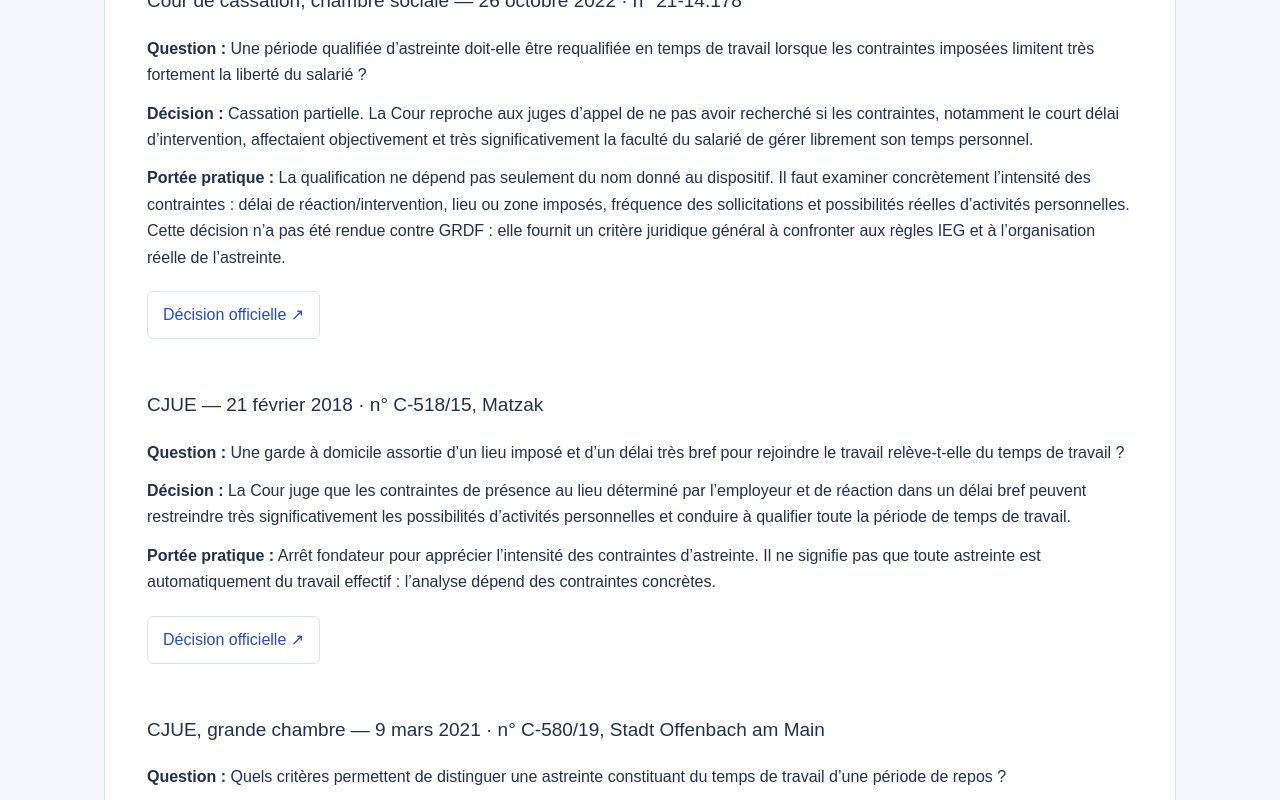
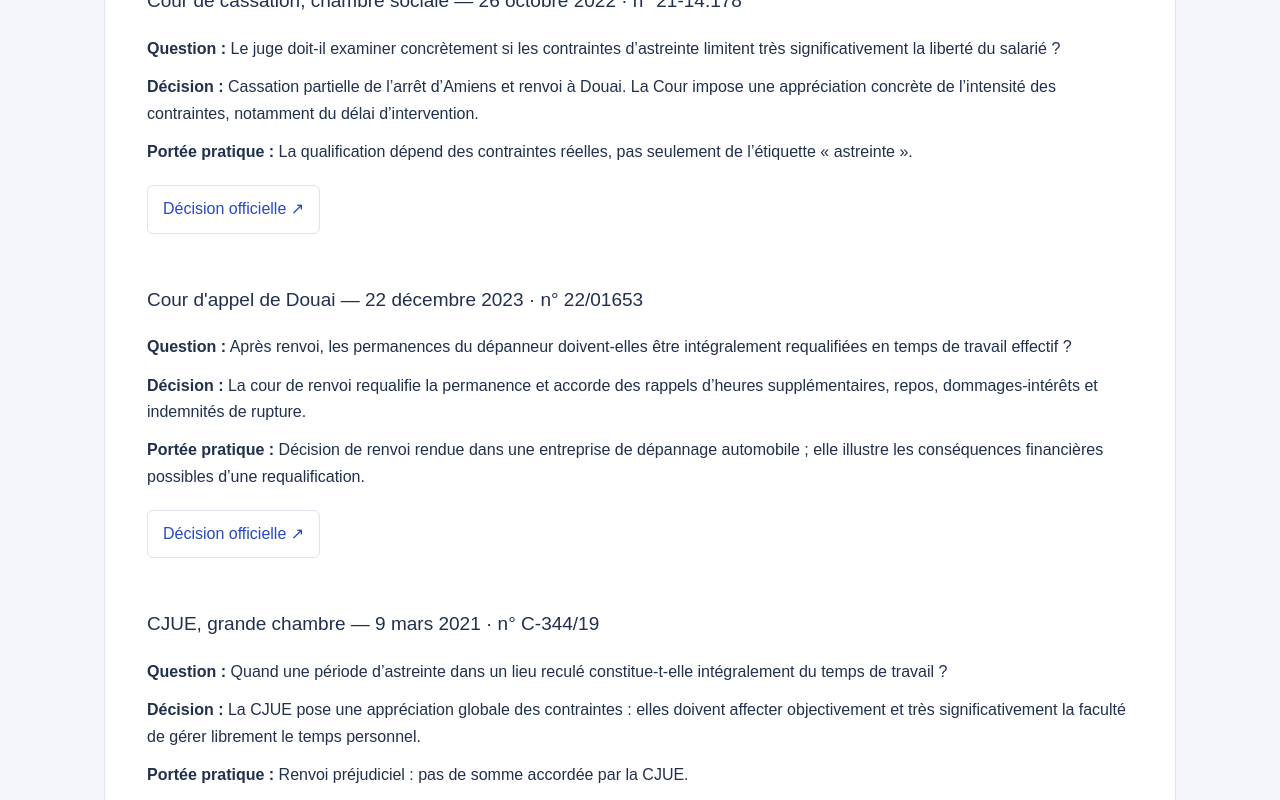
Before and after one commit to hajjitoufik4-eng/reflexe-textes-ieg-v21, a Next.js app: page /dossiers/astreinte in a window 1280 px wide. Shown: the part 3100-3900 px from the top of the page. Built offline with nearby package versions, Linux system fonts and the light colour scheme.

Commit message:
Restaurer la jurisprudence et les résultats des décisions

```diff
--- a/src/data/jurisprudence.js
+++ b/src/data/jurisprudence.js
@@ -1,40 +1,105 @@
 export const jurisprudence = [
   {
-    id: 'cass-2022-21-14178',
-    topics: ['astreinte','PERS530','PERS557','PERS849','PERS939','temps de travail','repos'],
+    id: 'JUR-CASS-21-14178',
+    topics: ['astreinte','temps de travail','repos','PERS530','PERS557','PERS849','PERS939'],
     court: 'Cour de cassation, chambre sociale',
     date: '26 octobre 2022',
     number: '21-14.178',
-    issue: "Une période qualifiée d’astreinte doit-elle être requalifiée en temps de travail lorsque les contraintes imposées limitent très fortement la liberté du salarié ?",
-    result: "Cassation partielle. La Cour reproche aux juges d’appel de ne pas avoir recherché si les contraintes, notamment le court délai d’intervention, affectaient objectivement et très significativement la faculté du salarié de gérer librement son temps personnel.",
-    scope: "La qualification ne dépend pas seulement du nom donné au dispositif. Il faut examiner concrètement l’intensité des contraintes : délai de réaction/intervention, lieu ou zone imposés, fréquence des sollicitations et possibilités réelles d’activités personnelles. Cette décision n’a pas été rendue contre GRDF : elle fournit un critère juridique général à confronter aux règles IEG et à l’organisation réelle de l’astreinte.",
-    url: 'https://www.legifrance.gouv.fr/juri/id/JURITEXT000046510365'
+    title: 'Astreinte : contraintes et requalification en temps de travail effectif',
+    issue: 'Le juge doit-il examiner concrètement si les contraintes d’astreinte limitent très significativement la liberté du salarié ?',
+    result: 'Cassation partielle de l’arrêt d’Amiens et renvoi à Douai. La Cour impose une appréciation concrète de l’intensité des contraintes, notamment du délai d’intervention.',
+    scope: 'La qualification dépend des contraintes réelles, pas seulement de l’étiquette « astreinte ».',
+    url: 'https://www.legifrance.gouv.fr/juri/id/JURITEXT000046510365',
+    judgment: { result: 'Cassation partielle avec renvoi à Douai. Cet arrêt ne fixe pas lui-même le rappel d’heures supplémentaires.', follow: [{label:'22 décembre 2023 · Douai · 22/01653',id:'JUR-DOUAI-22-01653',text:'Arrêt de renvoi retrouvé : requalification de toute la permanence et condamnations chiffrées.'}], amounts: [] },
+    limit: 'Résultat de cette affaire : il ne garantit pas le même résultat dans une autre situation. État des recherches au 16 septembre 2026.'
+  },
+  {
+    id: 'JUR-DOUAI-22-01653',
+    topics: ['astreinte','temps de travail','repos','PERS530','PERS557','PERS849','PERS939'],
+    court: "Cour d'appel de Douai",
+    date: '22 décembre 2023',
+    number: '22/01653',
+    title: 'Après la cassation : permanence requalifiée et rappels accordés',
+    issue: 'Après renvoi, les permanences du dépanneur doivent-elles être intégralement requalifiées en temps de travail effectif ?',
+    result: 'La cour de renvoi requalifie la permanence et accorde des rappels d’heures supplémentaires, repos, dommages-intérêts et indemnités de rupture.',
+    scope: 'Décision de renvoi rendue dans une entreprise de dépannage automobile ; elle illustre les conséquences financières possibles d’une requalification.',
+    url: 'https://justice.pappers.fr/decision/feb6204c4c422593e0ae9a956cb8353977d3409c',
+    judgment: { result: 'Le salarié obtient les sommes ci-dessous. Les demandes initiales étaient plus élevées : les montants demandés ne doivent pas être confondus avec les condamnations.', follow: [{label:'Décision à l’origine du renvoi',id:'JUR-CASS-21-14178',text:'Cassation du 26 octobre 2022.'},{label:'Après cet arrêt',text:'Aucune décision ultérieure de cette même affaire n’a été vérifiée ici. Le caractère irrévocable et le paiement effectif ne sont pas établis.'}], amounts: [['Heures supplémentaires','167 320 €'],['Congés payés correspondants','16 732 €'],['Contrepartie obligatoire en repos','57 905,58 €'],['Sécurité, durée du travail et repos','15 000 €'],['Travail dissimulé','26 400 €'],['Préavis','8 800 €'],['Congés payés sur préavis','880 €'],['Licenciement sans cause réelle et sérieuse','70 000 €'],['Frais de procédure · article 700','6 000 €']] },
+    limit: 'Résultat de cette affaire : il ne garantit pas le même résultat dans une autre situation. État des recherches au 16 septembre 2026.'
+  },
+  {
+    id: 'JUR-REPAS-2022',
+    topics: ['PERS793','repas','indemnités de repas','déplacement','argent'],
+    court: 'Cour de cassation, chambre sociale',
+    date: '16 novembre 2022',
+    number: '21-17.975 à 21-17.980',
+    title: 'PERS 793 : indemnités de repas et preuve du retour possible',
+    issue: 'Qui supporte la preuve de la possibilité de revenir au centre entre 11 h et 13 h pour l’indemnité de repas PERS 793 ?',
+    result: 'Cassation partielle des six arrêts d’Angers et renvoi à Rennes. Lorsque les techniciens établissent leurs déplacements et horaires, les employeurs qui contestent l’indemnité doivent établir la possibilité de retour au centre.',
+    scope: 'Décision directement relative à Enedis/GRDF et à la PERS 793.',
+    url: 'https://www.legifrance.gouv.fr/juri/id/JURITEXT000046651771',
+    judgment: { result: 'Cassation partielle des arrêts d’Angers du 17 septembre 2020 et renvoi à Rennes. Les 6 000 € d’article 700 pour les six salariés ne sont pas un rappel de repas.', follow: [{label:'30 novembre 2023 · Rennes · 23/01250',id:'JUR-RENNES-23-01250',text:'Une des six affaires retrouvée : 1 942,53 € de rappel. Les cinq autres résultats ne sont pas encore documentés dans cette fiche.'}], amounts: [] },
+    limit: 'Résultat de cette affaire : il ne garantit pas le même résultat dans une autre situation. État des recherches au 16 septembre 2026.'
+  },
+  {
+    id: 'JUR-RENNES-23-01250',
+    topics: ['PERS793','repas','indemnités de repas','déplacement','argent'],
+    court: "Cour d'appel de Rennes",
+    date: '30 novembre 2023',
+    number: '23/01250',
+    title: 'Après la cassation : 1 942,53 € d’indemnités de repas',
+    issue: 'Après cassation, quel rappel d’indemnités de repas est dû dans l’une des six affaires ?',
+    result: 'La cour fixe le rappel d’indemnités de repas à 1 942,53 € et condamne Enedis et GRDF in solidum.',
+    scope: 'Résultat d’une des six affaires renvoyées ; il ne vaut pas automatiquement pour les cinq autres.',
+    url: 'https://justice.pappers.fr/decision/c252abc9444441894a555e33f1e3ae156f765595',
+    judgment: { result: 'Le rappel est fixé à 1 942,53 €, au lieu des 2 379,33 € accordés en première instance. Enedis et GRDF supportent les dépens ; leur demande d’article 700 est rejetée.', follow: [{label:'Cassation préalable',id:'JUR-REPAS-2022',text:'16 novembre 2022 : règle de preuve appliquée au renvoi.'},{label:'État de la procédure',text:'Aucun recours ultérieur ni paiement effectif vérifié ici. Ce résultat concerne ce salarié, pas automatiquement les six.'}], amounts: [['Rappel d’indemnités de repas accordé','1 942,53 €']] },
+    limit: 'Résultat de cette affaire : il ne garantit pas le même résultat dans une autre situation. État des recherches au 16 septembre 2026.'
+  },
+  {
+    id: 'JUR-CJUE-C344-19',
+    topics: ['astreinte','temps de travail','repos','PERS530','PERS557','PERS849','PERS939'],
+    court: 'CJUE, grande chambre',
+    date: '9 mars 2021',
+    number: 'C-344/19',
+    title: 'Astreinte et liberté de gérer son temps · C-344/19',
+    issue: 'Quand une période d’astreinte dans un lieu reculé constitue-t-elle intégralement du temps de travail ?',
+    result: 'La CJUE pose une appréciation globale des contraintes : elles doivent affecter objectivement et très significativement la faculté de gérer librement le temps personnel.',
+    scope: 'Renvoi préjudiciel : pas de somme accordée par la CJUE.',
+    url: 'https://curia.europa.eu/juris/liste.jsf?num=C-344/19',
+    judgment: { result: 'Interprétation du droit européen ; pas de somme allouée au travailleur par cet arrêt préjudiciel.', follow: [{label:'Issue nationale',text:'Jugement national consécutif non retrouvé ici. Aucun montant ni victoire définitive ne peut être annoncé.'}], amounts: [] },
+    limit: 'Résultat de cette affaire : il ne garantit pas le même résultat dans une autre situation. État des recherches au 16 septembre 2026.'
+  },
+  {
+    id: 'JUR-CJUE-C580-19',
+    topics: ['astreinte','temps de travail','repos','PERS530','PERS557','PERS849','PERS939'],
+    court: 'CJUE, grande chambre',
+    date: '9 mars 2021',
+    number: 'C-580/19',
+    title: 'Astreinte et liberté de gérer son temps · C-580/19',
+    issue: 'Un pompier devant rejoindre les limites de la ville en vingt minutes est-il nécessairement en temps de travail pendant toute l’astreinte ?',
+    result: 'La CJUE impose une appréciation globale du délai, des autres contraintes et de la fréquence des interventions pour déterminer si toute la période est du temps de travail.',
+    scope: 'Renvoi préjudiciel : pas de somme accordée par la CJUE.',
+    url: 'https://curia.europa.eu/juris/liste.jsf?num=C-580/19',
+    judgment: { result: 'Interprétation du droit européen ; pas de somme allouée au travailleur par cet arrêt préjudiciel.', follow: [{label:'Issue nationale',text:'Jugement national consécutif non retrouvé ici. Aucun montant ni victoire définitive ne peut être annoncé.'}], amounts: [] },
+    limit: 'Résultat de cette affaire : il ne garantit pas le même résultat dans une autre situation. État des recherches au 16 septembre 2026.'
   },
   {
     id: 'cjue-matzak-c518-15',
-    topics: ['astreinte','PERS530','PERS557','PERS849','temps de travail','repos'],
-    court: 'CJUE',
+    topics: ['astreinte','temps de travail','repos','PERS530','PERS557','PERS849'],
+    court: 'CJUE, grande chambre',
     date: '21 février 2018',
     number: 'C-518/15, Matzak',
-    issue: "Une garde à domicile assortie d’un lieu imposé et d’un délai très bref pour rejoindre le travail relève-t-elle du temps de travail ?",
-    result: "La Cour juge que les contraintes de présence au lieu déterminé par l’employeur et de réaction dans un délai bref peuvent restreindre très significativement les possibilités d’activités personnelles et conduire à qualifier toute la période de temps de travail.",
-    scope: "Arrêt fondateur pour apprécier l’intensité des contraintes d’astreinte. Il ne signifie pas que toute astreinte est automatiquement du travail effectif : l’analyse dépend des contraintes concrètes.",
-    url: 'https://curia.europa.eu/juris/liste.jsf?num=C-518/15'
-  },
-  {
-    id: 'cjue-offenbach-c580-19',
-    topics: ['astreinte','PERS530','PERS557','PERS849','temps de travail','repos'],
-    court: 'CJUE, grande chambre',
-    date: '9 mars 2021',
-    number: 'C-580/19, Stadt Offenbach am Main',
-    issue: "Quels critères permettent de distinguer une astreinte constituant du temps de travail d’une période de repos ?",
-    result: "La Cour retient une appréciation globale : une astreinte relève intégralement du temps de travail lorsque les contraintes imposées affectent objectivement et très significativement la faculté de gérer librement le temps non travaillé.",
-    scope: "Le délai pour reprendre l’activité doit être apprécié avec les autres contraintes et, notamment, la fréquence moyenne des interventions. Un délai court est un indice important mais doit être replacé dans les circonstances concrètes.",
-    url: 'https://curia.europa.eu/juris/liste.jsf?num=C-580/19'
+    title: 'Garde à domicile et délai de huit minutes — Matzak',
+    issue: 'Une garde à domicile imposant au travailleur de rester à un lieu déterminé et de rejoindre son lieu de travail dans un délai très bref doit-elle être qualifiée de temps de travail ?',
+    result: 'Interprétation du droit de l’Union : la période de garde à domicile en cause doit être considérée comme du temps de travail. Cet arrêt préjudiciel n’alloue pas lui-même de somme au travailleur.',
+    scope: 'Arrêt de principe à utiliser pour apprécier l’intensité des contraintes concrètes d’une astreinte ; il ne rend pas toute astreinte automatiquement assimilable à du travail effectif.',
+    url: 'https://curia.europa.eu/juris/liste.jsf?num=C-518/15',
+    judgment: { result: 'Renvoi préjudiciel : qualification juridique posée par la CJUE ; aucun montant attribué par cet arrêt.', follow: [], amounts: [] },
+    limit: 'La décision porte sur une situation factuelle particulière et sur l’interprétation de la directive 2003/88/CE.'
   }
 ];
 
 export function caseLawFor(document) {
   const haystack = `${document.ref || ''} ${document.title || ''} ${document.theme || ''} ${document.folder || ''}`.toLowerCase();
-  return jurisprudence.filter((j) => j.topics.some((topic) => haystack.includes(topic.toLowerCase())));
+  return jurisprudence.filter((j) => j.topics.some((topic) => haystack.includes(String(topic).toLowerCase())));
 }
```
